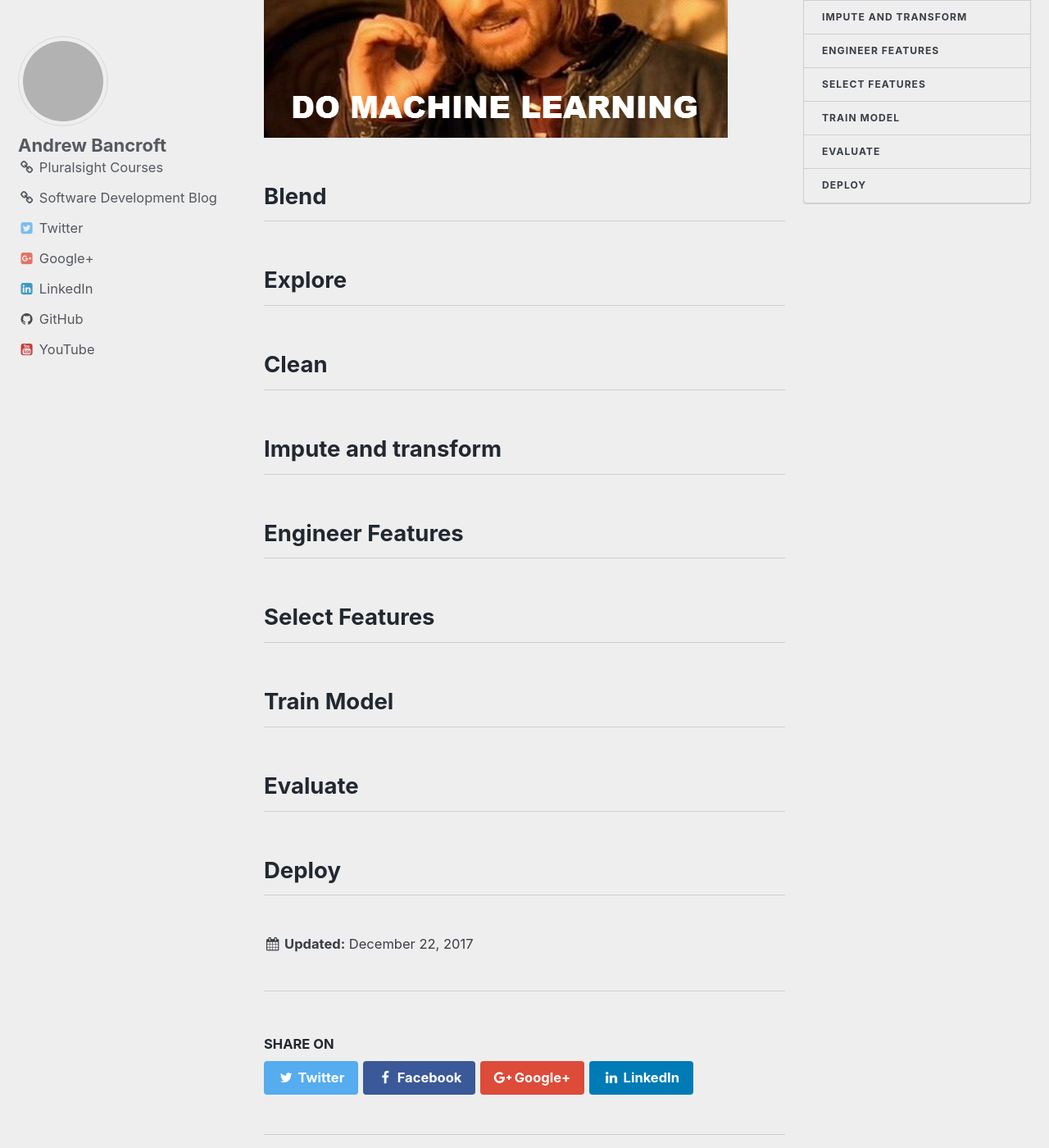
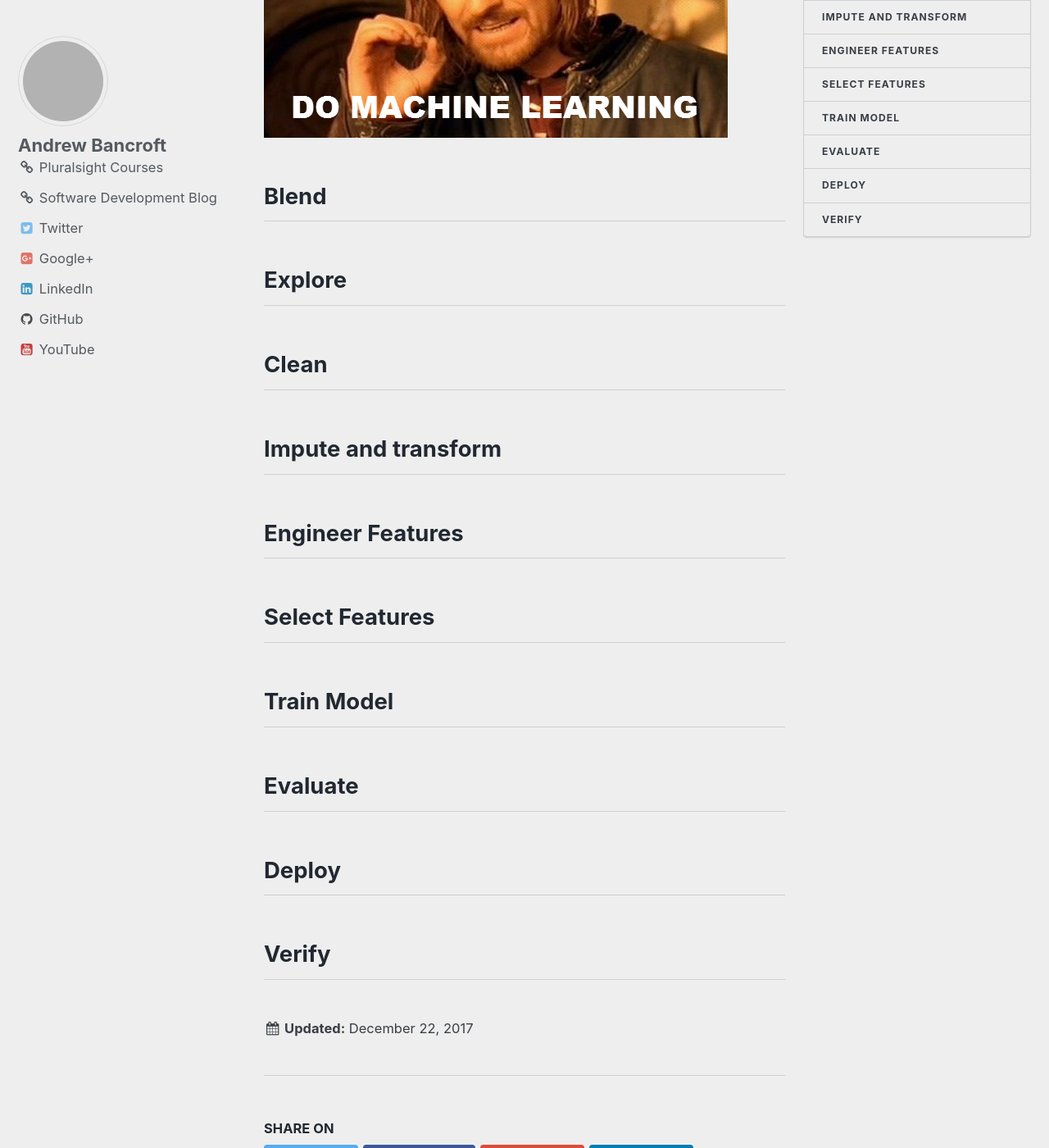
Before and after one commit to andrewcbancroft/datadaylife-blog, a Jekyll site: the page built from _posts/2017-12-22-stages-to-machine-learning.md, in a window 1280 px wide and 1400 px high, scrolled down 399 px. Shown: the whole window at 82% size. Built offline with Jekyll 4.4.1, drawn with Linux system fonts in a browser that asks for light colours; comment, search, counter and statistics services are not loaded; grey boxes are pictures that could not be loaded.

Commit message:
Update 2017-12-22-stages-to-machine-learning.md

```diff
--- a/_posts/2017-12-22-stages-to-machine-learning.md
+++ b/_posts/2017-12-22-stages-to-machine-learning.md
@@ -14,3 +14,4 @@ toc: true
 ## Train Model
 ## Evaluate
 ## Deploy
+## Verify
```
